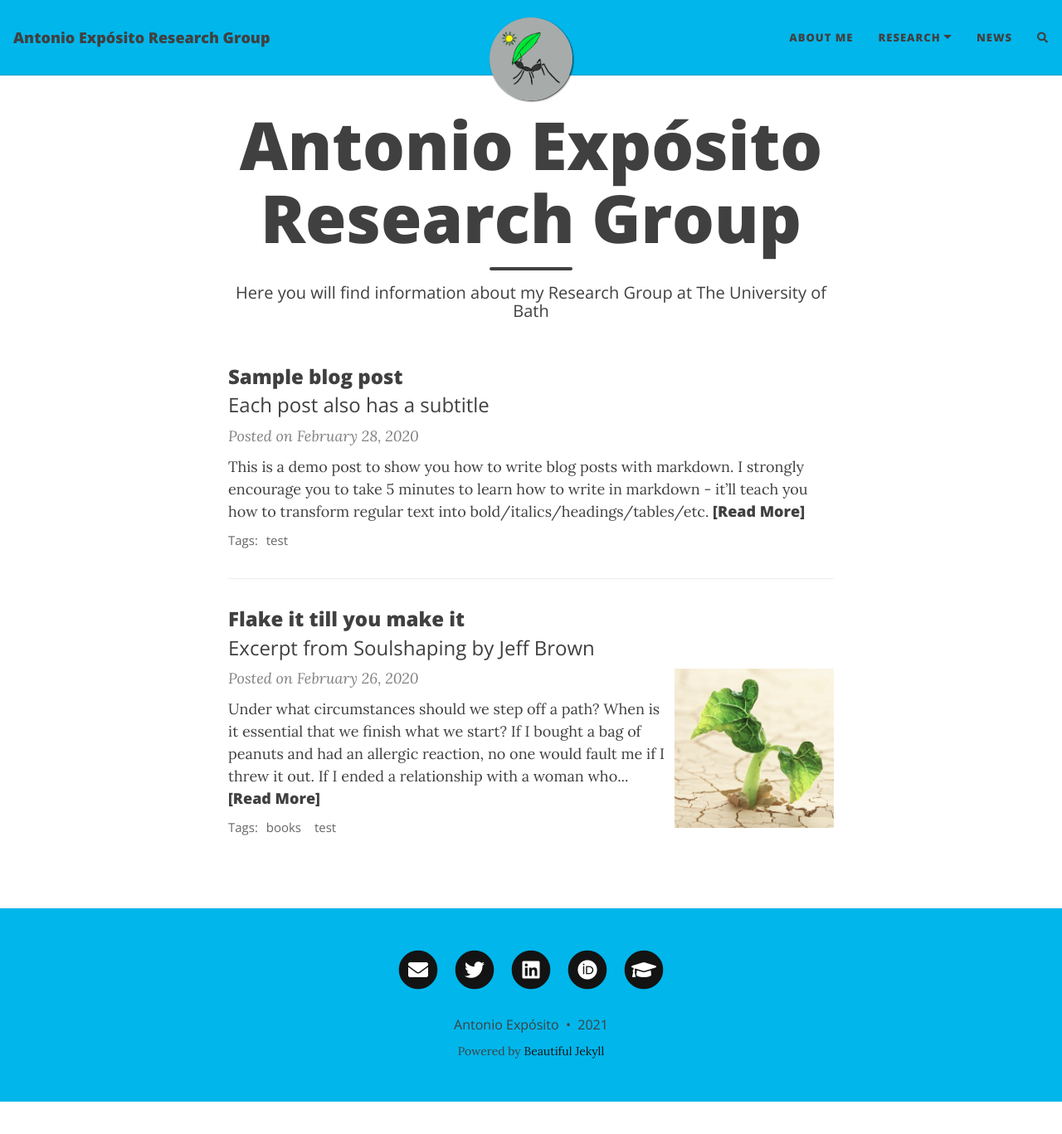
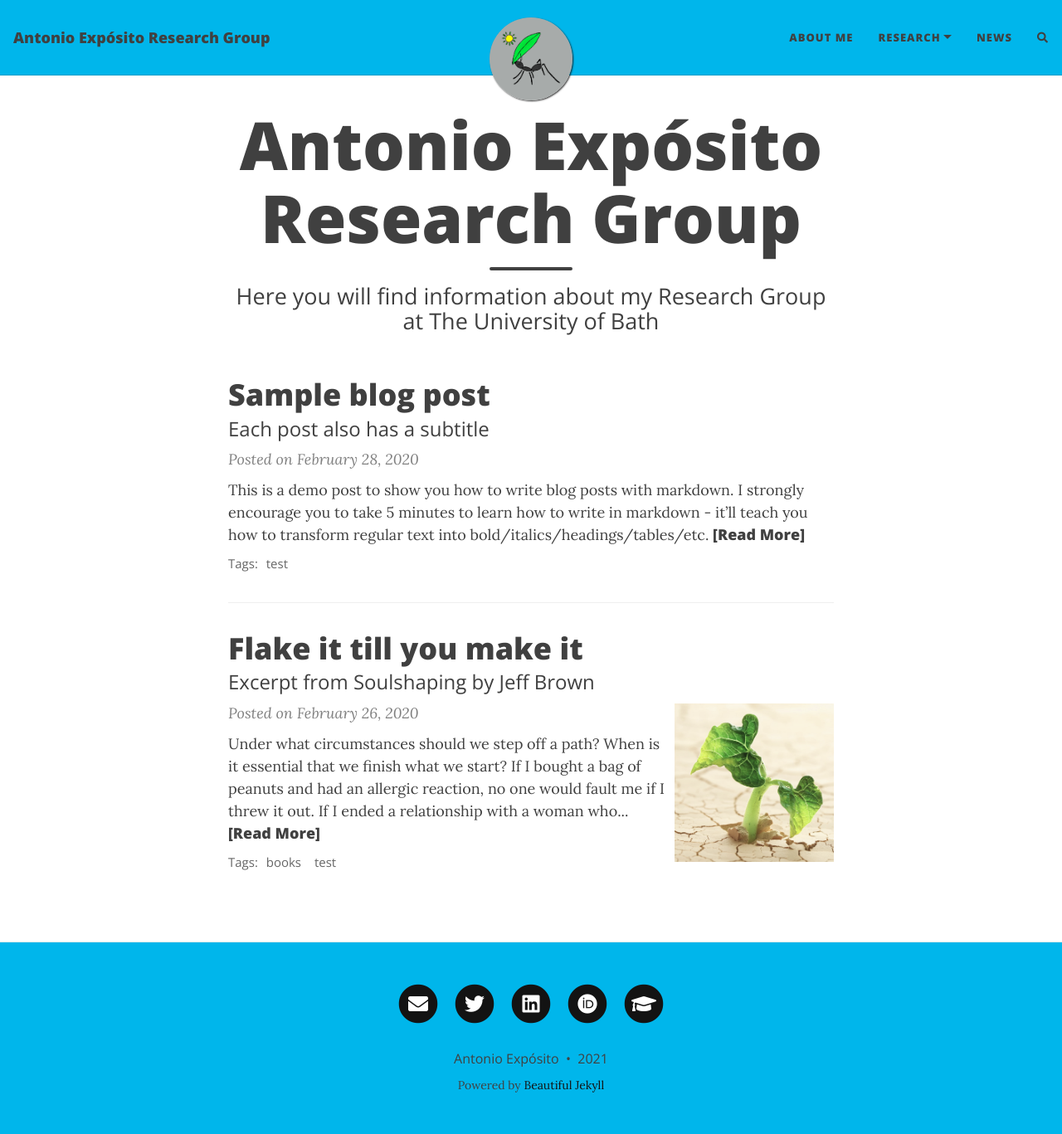
Before and after one commit to AntonioJExposito/AntonioJExposito.github.io, a Jekyll site: the page built from index.html, in a window 1280 px wide and 1369 px high. Shown: the whole window at 83% size. Built offline with Jekyll 4.4.1, drawn with Linux system fonts in a browser that asks for light colours; nearby versions of some CDN libraries; the list of posts is cut into pages by our own code; comment, search, counter and statistics services are not loaded.

Commit message:
Add files via upload

```diff
--- a/assets/css/beautifuljekyll.css
+++ b/assets/css/beautifuljekyll.css
@@ -455,7 +455,7 @@ footer .footer-custom-content {
 }
 
 .post-preview .post-title {
-  font-size: 1.5rem;
+  font-size: 1.875rem;
   margin-top: 0;
 }
 .post-preview .post-subtitle {
@@ -539,7 +539,7 @@ footer .footer-custom-content {
 
 @media (min-width: 768px) {
   .post-preview .post-title {
-    font-size: 1.5rem;
+    font-size: 2.25rem;
   }
 }
 
@@ -652,15 +652,15 @@ nav.top-nav-short-permanent ~ header > .intro-header.big-img {
 }
 .intro-header .page-heading h1 {
   margin-top: 0;
-  font-size: 1.1875rem;
+  font-size: 3.125rem;
 }
-.intro-header .post-heading {
+.intro-header .post-heading h1 {
   margin-top: 0;
-  font-size: 1.6875rem;
+  font-size: 2.1875rem;
 }
 .intro-header .page-heading .page-subheading,
 .intro-header .post-heading .post-subheading {
-  font-size: 1.25rem;
+  font-size: 1.6875rem;
   line-height: 1.1;
   display: block;
   font-family: 'Open Sans', 'Helvetica Neue', Helvetica, Arial, sans-serif;
```
